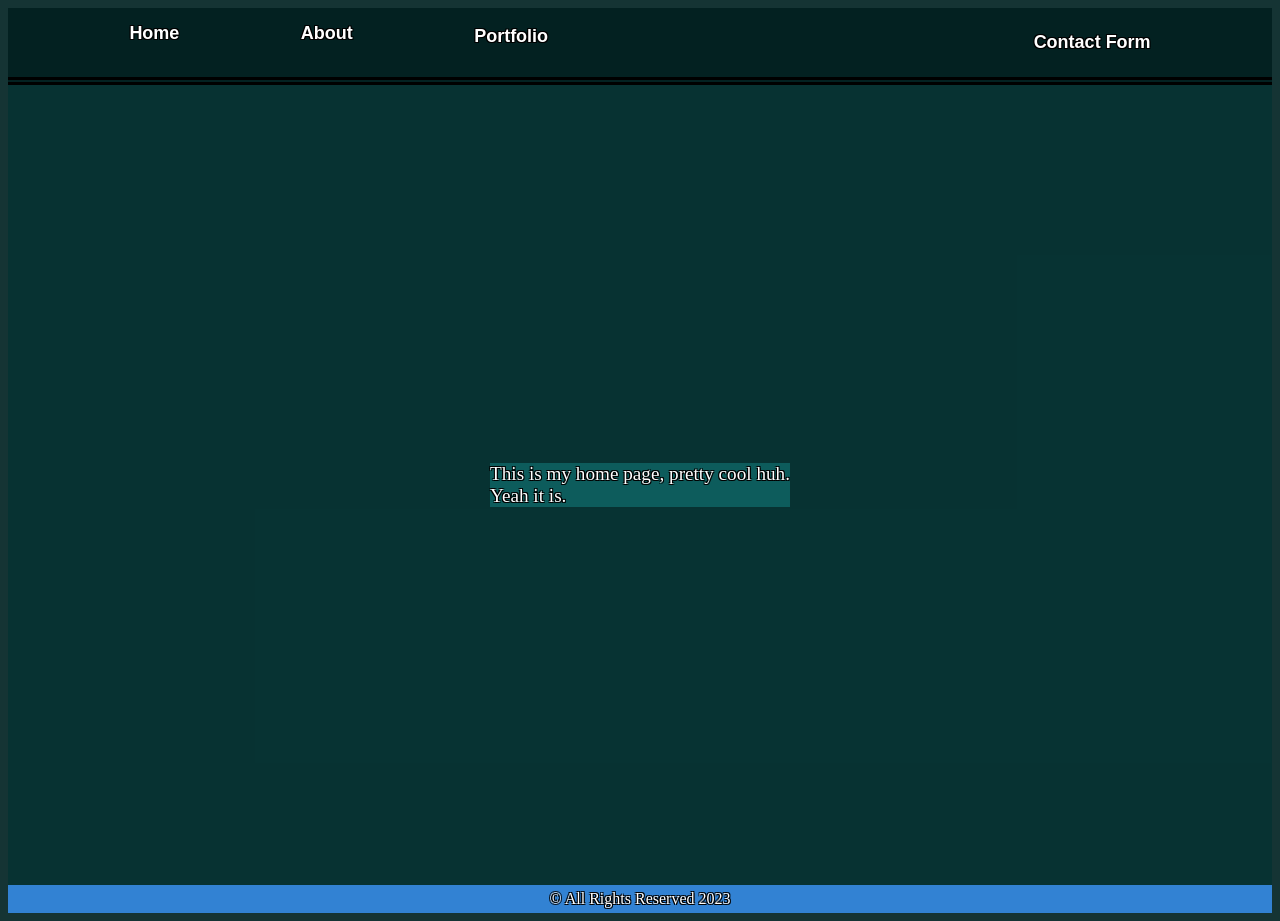
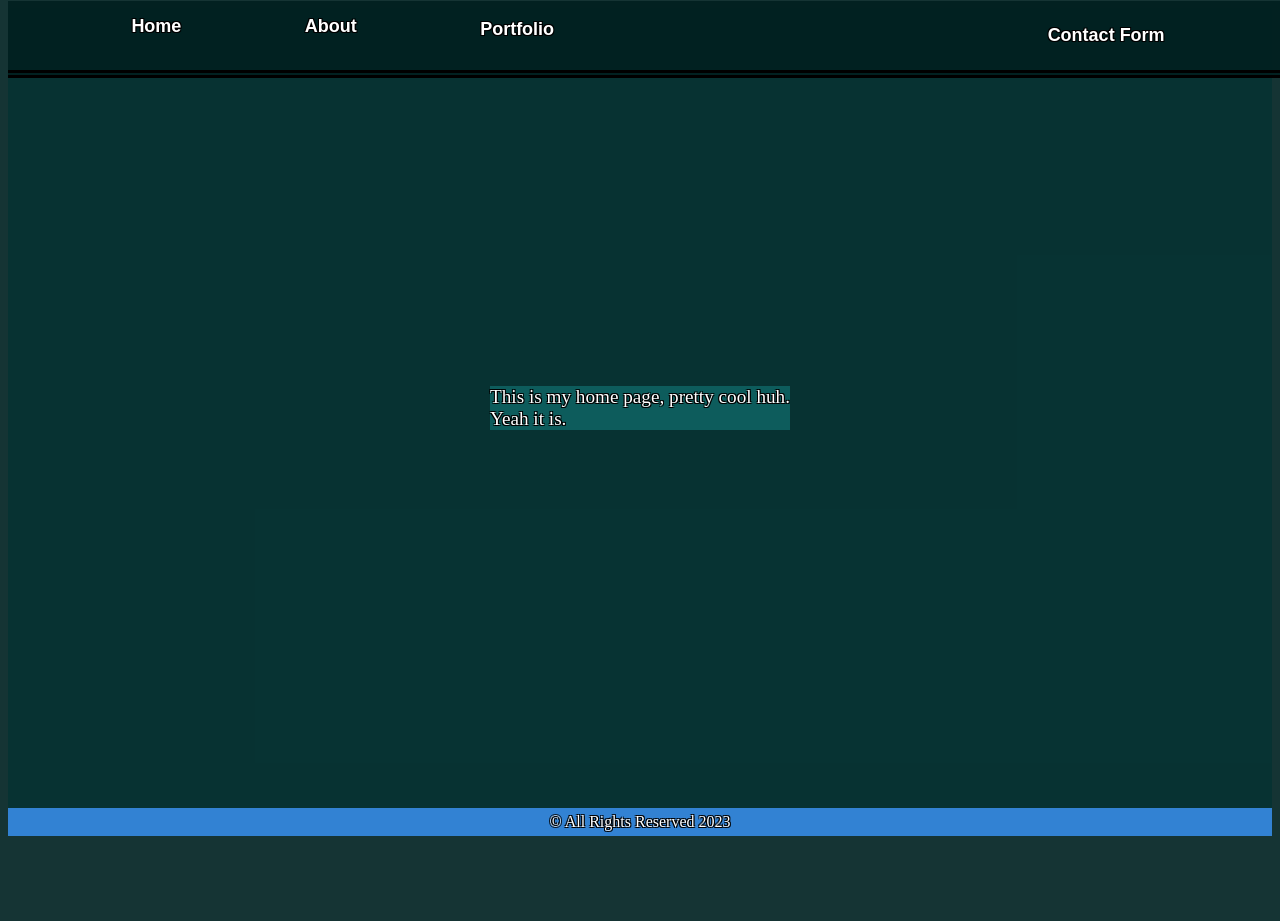
Before and after one commit to mathewlmcdowell/PWebsite, a plain HTML site: page personal_site/index.html in a window 1280 px wide. After the commit the page ends 844 px from the top, so only its background shows below. Drawn offline with Linux system fonts and the light colour scheme.

Commit message:
sticky header created

```diff
--- a/personal_site/index.html
+++ b/personal_site/index.html
@@ -13,7 +13,7 @@
 </head>
 <body>
 
-    <div class="border">
+    <div class="border headtop">
         <nav class="box">
 
             <h1 class="outline">
--- a/personal_site/style.css
+++ b/personal_site/style.css
@@ -26,7 +26,6 @@ a {
 .box {
     display: flex;
     justify-content: space-evenly;
-    align-self:last baseline;
     border:.5em double;
     border-left: 0;
     border-right: 0;
@@ -70,3 +69,13 @@ footer {
 
     }
   }
+
+.headtop {
+    position: fixed;
+    top: 1px;
+    width: 100%;
+}
+
+.headtop + .box {
+    padding-top: 102px;
+}
```
Also changed, not shown: personal_site/about.html (+1 -1 lines), personal_site/form.html (+1 -1 lines), personal_site/formsubmission.html (+1 -1 lines), personal_site/portfolio.html (+1 -1 lines).
